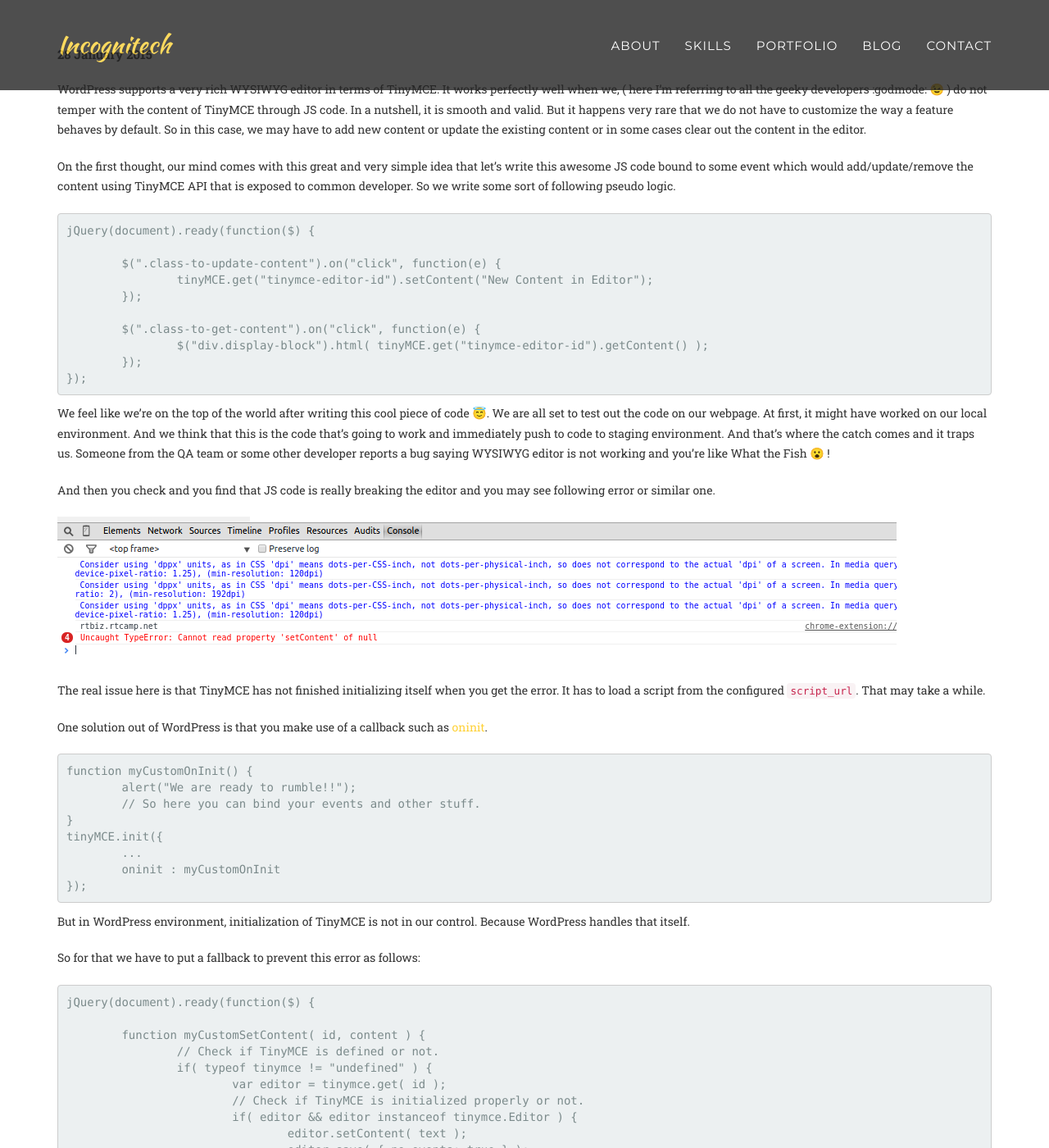
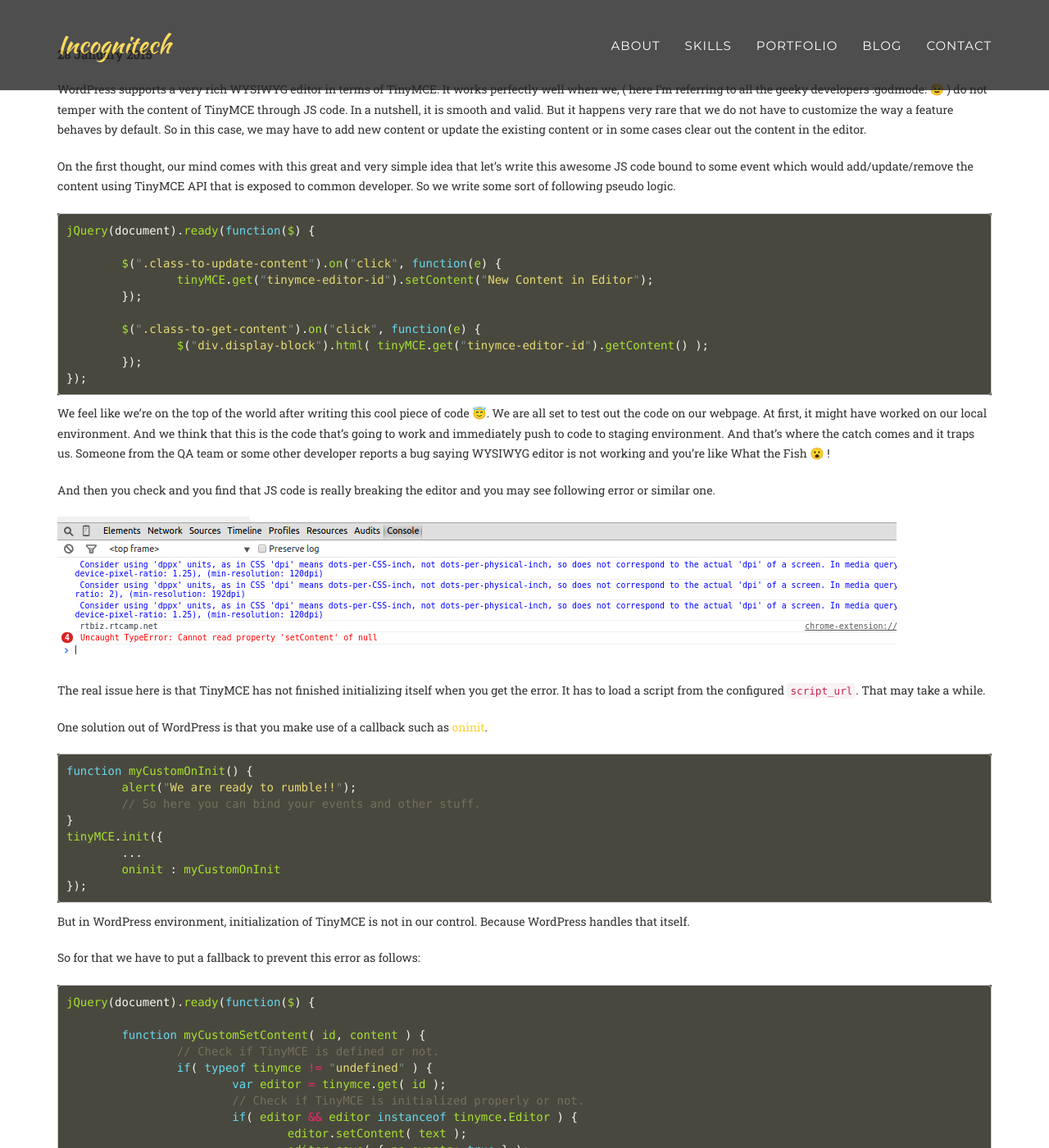
Before and after one commit to desaiuditd/desaiuditd.github.io, a Jekyll site: the page built from _posts/2015-01-28-tinymce-undefined-issue.markdown, in a window 1280 px wide and 1400 px high, scrolled down 201 px. Shown: the whole window at 82% size. Built offline with Jekyll 4.4.1, drawn with Linux system fonts in a browser that asks for light colours; emoji names are drawn with the system emoji font; some web fonts are replaced; comment, search, counter and statistics services are not loaded; some of the changed text lies outside the part shown.

````diff
--- a/_includes/themes/agency/style.css
+++ b/_includes/themes/agency/style.css
@@ -1,3 +1,4 @@
 {% include themes/agency/css/bootstrap.min.css %}
 {% include themes/agency/css/twitter.css %}
 {% include themes/agency/css/agency.css %}
+{% include themes/agency/css/codehighlight.css %}
--- a/_posts/2015-01-28-tinymce-undefined-issue.markdown
+++ b/_posts/2015-01-28-tinymce-undefined-issue.markdown
@@ -18,16 +18,18 @@ WordPress supports a very rich WYSIWYG editor in terms of TinyMCE. It works perf
 
 On the first thought, our mind comes with this great and very simple idea that let's write this awesome JS code bound to some event which would add/update/remove the content using TinyMCE API that is exposed to common developer. So we write some sort of following pseudo logic.
 
-	jQuery(document).ready(function($) {
+```javascript
+jQuery(document).ready(function($) {
 
-		$(".class-to-update-content").on("click", function(e) {
-			tinyMCE.get("tinymce-editor-id").setContent("New Content in Editor");
-		});
+	$(".class-to-update-content").on("click", function(e) {
+		tinyMCE.get("tinymce-editor-id").setContent("New Content in Editor");
+	});
 
-		$(".class-to-get-content").on("click", function(e) {
-			$("div.display-block").html( tinyMCE.get("tinymce-editor-id").getContent() );
-		});
+	$(".class-to-get-content").on("click", function(e) {
+		$("div.display-block").html( tinyMCE.get("tinymce-editor-id").getContent() );
 	});
+});
+```
 
 
 We feel like we're on the top of the world after writing this cool piece of code :innocent:. We are all set to test out the code on our webpage. At first, it might have worked on our local environment. And we think that this is the code that's going to work and immediately push to code to staging environment. And that's where the catch comes and it traps us. Someone from the QA team or some other developer reports a bug saying WYSIWYG editor is not working and you're like What the Fish :open_mouth: !
@@ -40,65 +42,69 @@ The real issue here is that TinyMCE has not finished initializing itself when yo
 
 One solution out of WordPress is that you make use of a callback such as [oninit](http://www.tinymce.com/wiki.php/Configuration3x:oninit).
 
-	function myCustomOnInit() {
-		alert("We are ready to rumble!!");
-		// So here you can bind your events and other stuff.
-	}
-	tinyMCE.init({
-		...
-		oninit : myCustomOnInit
-	});
+```javascript
+function myCustomOnInit() {
+	alert("We are ready to rumble!!");
+	// So here you can bind your events and other stuff.
+}
+tinyMCE.init({
+	...
+	oninit : myCustomOnInit
+});
+```
 
 But in WordPress environment, initialization of TinyMCE is not in our control. Because WordPress handles that itself.
 
 So for that we have to put a fallback to prevent this error as follows:
 
-	jQuery(document).ready(function($) {
+```javascript
+jQuery(document).ready(function($) {
 
-		function myCustomSetContent( id, content ) {
-			// Check if TinyMCE is defined or not.
-			if( typeof tinymce != "undefined" ) {
-				var editor = tinymce.get( id );
-				// Check if TinyMCE is initialized properly or not.
-				if( editor && editor instanceof tinymce.Editor ) {
-					editor.setContent( text );
-					editor.save( { no_events: true } );
-				} else {
-					// Fallback
-					// If TinyMCE is not initialized then directly set the value in textarea.
-					//TinyMCE will take up this value when it gets initialized.
-					jQuery( '#'+id ).val( text );
-				}
-				return true;
+	function myCustomSetContent( id, content ) {
+		// Check if TinyMCE is defined or not.
+		if( typeof tinymce != "undefined" ) {
+			var editor = tinymce.get( id );
+			// Check if TinyMCE is initialized properly or not.
+			if( editor && editor instanceof tinymce.Editor ) {
+				editor.setContent( text );
+				editor.save( { no_events: true } );
+			} else {
+				// Fallback
+				// If TinyMCE is not initialized then directly set the value in textarea.
+				//TinyMCE will take up this value when it gets initialized.
+				jQuery( '#'+id ).val( text );
 			}
-			return false;
+			return true;
 		}
+		return false;
+	}
 
-		function myCustomGetContent( id ) {
-			// Check if TinyMCE is defined or not.
-			if( typeof tinymce != "undefined" ) {
-				var editor = tinymce.get( id );
-				// Check if TinyMCE is initialized properly or not.
-				if( editor && editor instanceof tinymce.Editor ) {
-					return editor.getContent();
-				} else {
-					// Fallback
-					// If TinyMCE is not initialized then directly set the value in textarea.
-					// TinyMCE will take up this value when it gets initialized.
-					return jQuery( '#'+id ).val();
-				}
+	function myCustomGetContent( id ) {
+		// Check if TinyMCE is defined or not.
+		if( typeof tinymce != "undefined" ) {
+			var editor = tinymce.get( id );
+			// Check if TinyMCE is initialized properly or not.
+			if( editor && editor instanceof tinymce.Editor ) {
+				return editor.getContent();
+			} else {
+				// Fallback
+				// If TinyMCE is not initialized then directly set the value in textarea.
+				// TinyMCE will take up this value when it gets initialized.
+				return jQuery( '#'+id ).val();
 			}
-			return '';
 		}
+		return '';
+	}
 
-		$(".class-to-update-content").on("click", function(e) {
-			myCustomSetContent( "tinymce-editor-id", "New Content in Editor" );
-		});
+	$(".class-to-update-content").on("click", function(e) {
+		myCustomSetContent( "tinymce-editor-id", "New Content in Editor" );
+	});
 
-		$(".class-to-get-content").on("click", function(e) {
-			$("div.class-to-display-content").html( myCustomGetContent( "tinymce-editor-id" ) );
-		});
+	$(".class-to-get-content").on("click", function(e) {
+		$("div.class-to-display-content").html( myCustomGetContent( "tinymce-editor-id" ) );
 	});
+});
+```
 
 This way we can fix this sort of TinyMCE undefined
 issues.
````
Also changed, not shown: _includes/themes/agency/css/codehighlight.css (added, +65 -0 lines), _posts/2014-03-27-whatsapp-on-ubuntu.markdown (+56 -42 lines), _posts/2014-09-27-temporary-db-tables-in-wordpress-phpunit.markdown (+9 -7 lines), _posts/2015-05-27-extra-http-auth-user-for-easyengine.md (+14 -6 lines), _posts/2015-05-27-mtr-not-working-in-mac-os-x.md (+16 -8 lines).
